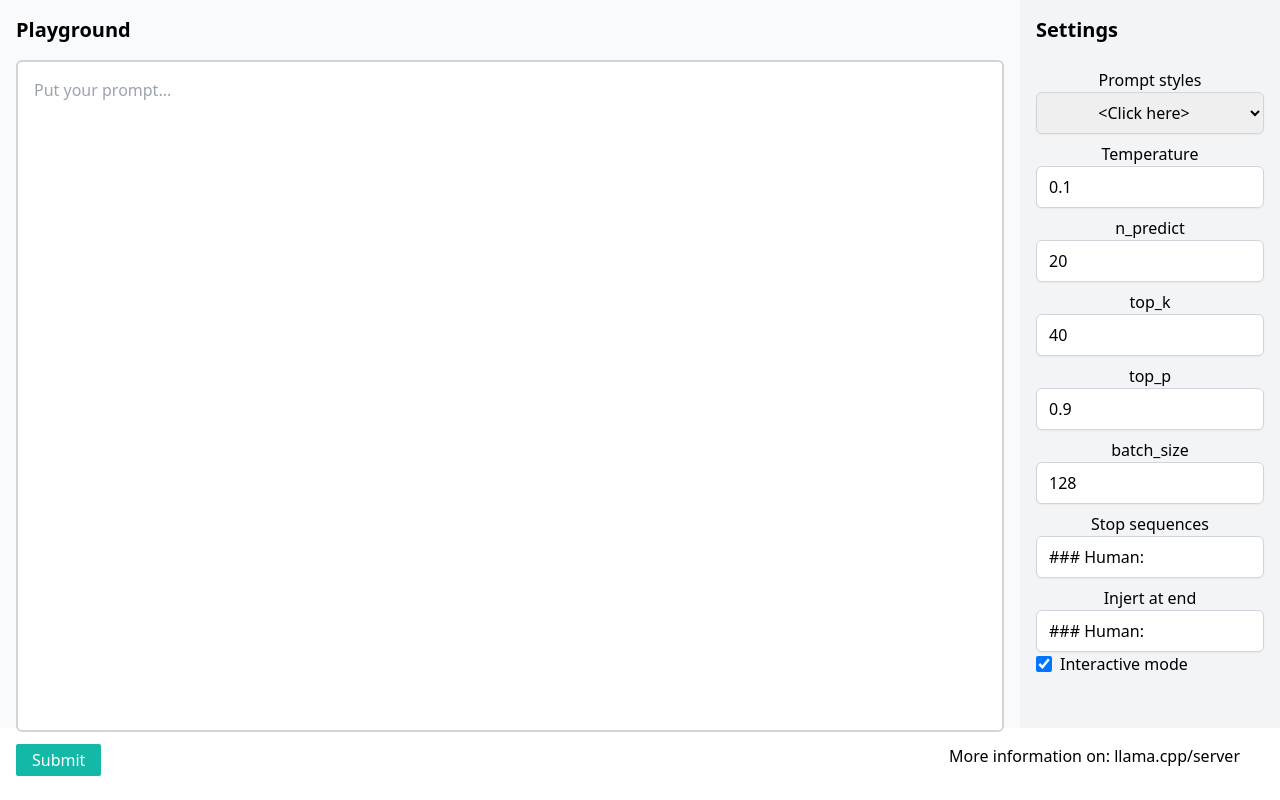
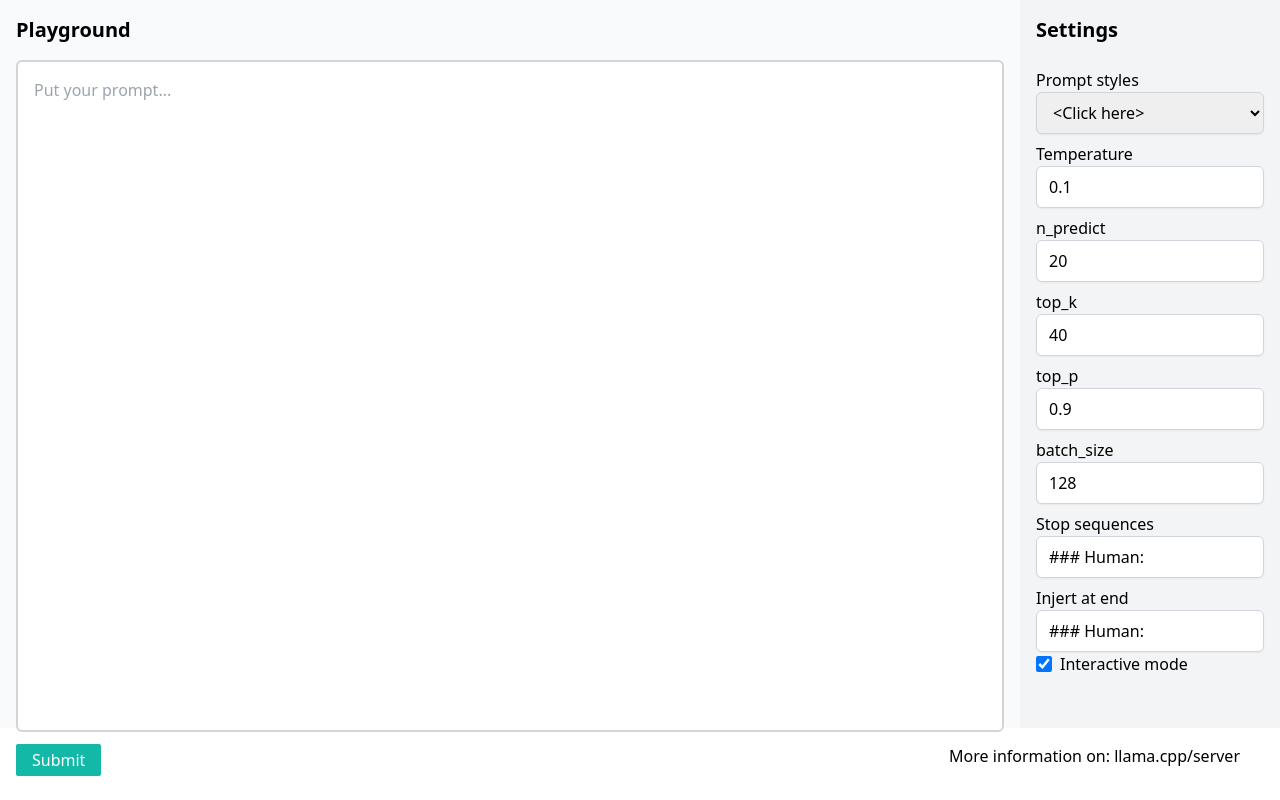
Before and after one commit to hwpoison/llama-server-playground, a Vue app: page / in a window 1280 px wide. Built offline with nearby package versions, Linux system fonts and the light colour scheme.

Commit message:
input box width fix

```diff
--- a/src/components/Playground.vue
+++ b/src/components/Playground.vue
@@ -19,36 +19,36 @@
         <h2 class="text-xl font-bold mb-4">Settings</h2>
 
         <!-- Preset select -->
-        <h1 class="text-center font-light pt-2">Prompt styles</h1>
-        <select class="text-center block w-full py-2 px-3 border border-gray-300 rounded-md shadow-sm focus:outline-none focus:ring-indigo-500" @change="handlePresets($event)">
+        <h1 class="font-light pt-2">Prompt styles</h1>
+        <select class="w-4/5   block w-full py-2 px-3 border border-gray-300 rounded-md shadow-sm focus:outline-none w- focus:ring-indigo-500" @change="handlePresets($event)">
           <option v-for="value, key in presets" :value="value.value" :key="value.value">{{ key }}</option>
         </select>
 
         <!-- temperature -->
-        <h1 class="text-center font-light pt-2">Temperature</h1>
-        <input v-model="p_temperature" type="number" step="0.1" min="0" max="1"  class="appearance-none block w-full py-2 px-3 border border-gray-300 rounded-md shadow-sm focus:outline-none focus:ring-indigo-500 max-w-xs">
+        <h1 class="font-light pt-2">Temperature</h1>
+        <input v-model="p_temperature" type="number" step="0.1" min="0" max="1"  class="appearance-none block w-full py-2 px-3  w-4/5 border border-gray-300 rounded-md shadow-sm focus:outline-none focus:ring-indigo-500 max-w-xs">
 
         <!-- n_predict  -->
-        <h1 class="text-center font-light pt-2">n_predict</h1>
-        <input v-model="p_n_predict" type="number" step="1" min="0" max="2048"  class="appearance-none block w-full py-2 px-3 border border-gray-300 rounded-md shadow-sm focus:outline-none focus:ring-indigo-500 max-w-xs">
+        <h1 class="font-light pt-2">n_predict</h1>
+        <input v-model="p_n_predict" type="number" step="1" min="0" max="2048"  class="appearance-none block w-full py-2 px-3 w-4/5 border border-gray-300 rounded-md shadow-sm focus:outline-none focus:ring-indigo-500 max-w-xs">
 
 
         <!-- top_k  -->
-        <h1 class="text-center font-light pt-2">top_k</h1>
-        <input v-model="p_top_k" type="number" step="1" min="0" max="2048"  class="appearance-none block w-full py-2 px-3 border border-gray-300 rounded-md shadow-sm focus:outline-none focus:ring-indigo-500 max-w-xs">
+        <h1 class="font-light pt-2">top_k</h1>
+        <input v-model="p_top_k" type="number" step="1" min="0" max="2048"  class="appearance-none block w-full py-2 px-3 border w-4/5 border-gray-300 rounded-md shadow-sm focus:outline-none focus:ring-indigo-500 max-w-xs">
 
         <!-- top_p  -->
-        <h1 class="text-center font-light pt-2">top_p</h1>
-        <input v-model="p_top_p" type="number" step="1" min="0" max="2048"  class="appearance-none block w-full py-2 px-3 border border-gray-300 rounded-md shadow-sm focus:outline-none focus:ring-indigo-500 max-w-xs">
+        <h1 class="font-light pt-2">top_p</h1>
+        <input v-model="p_top_p" type="number" step="1" min="0" max="2048"  class="appearance-none block w-full py-2 px-3 border w-4/5 border-gray-300 rounded-md shadow-sm focus:outline-none focus:ring-indigo-500 max-w-xs">
 
         <!-- batch_size  -->
-        <h1 class="text-center font-light pt-2">batch_size</h1>
-        <input v-model="p_batch_size" type="number" step="1" min="0" max="2048"  class="appearance-none block w-full py-2 px-3 border border-gray-300 rounded-md shadow-sm focus:outline-none focus:ring-indigo-500 max-w-xs">
+        <h1 class="font-light pt-2">batch_size</h1>
+        <input v-model="p_batch_size" type="number" step="1" min="0" max="2048"  class="appearance-none block w-full py-2 px-3 w-4/5 border border-gray-300 rounded-md shadow-sm focus:outline-none focus:ring-indigo-500 max-w-xs">
 
-        <h1 class="text-center font-light pt-2">Stop sequences</h1>
-        <input v-model="p_stop_words" type="text" class="block w-full py-2 px-3 border border-gray-300 rounded-md shadow-sm focus:outline-none focus:ring-indigo-500">
-          <h1 class="text-center font-light pt-2">Injert at end</h1>
-        <input v-model="p_injertion_end" type="text" class="block w-full py-2 px-3 border border-gray-300 rounded-md shadow-sm focus:outline-none focus:ring-indigo-500">
+        <h1 class="font-light pt-2">Stop sequences</h1>
+        <input v-model="p_stop_words" type="text" class="block w-full py-2 px-3 border border-gray-300 rounded-md shadow-sm w-4/5 focus:outline-none focus:ring-indigo-500">
+          <h1 class="font-light pt-2">Injert at end</h1>
+        <input v-model="p_injertion_end" type="text" class="block w-full py-2 px-3 border border-gray-300 rounded-md shadow-sm w-4/5 focus:outline-none focus:ring-indigo-500">
 
         <div class="flex items-center">
           <input type="checkbox" v-model="p_interactive" id="checkbox" class="form-checkbox  text-indigo-500 h-4 w-4">
```
Also changed, not shown: screenshot.png (added), 1 other file (tests, documents, lock files or other folders).
